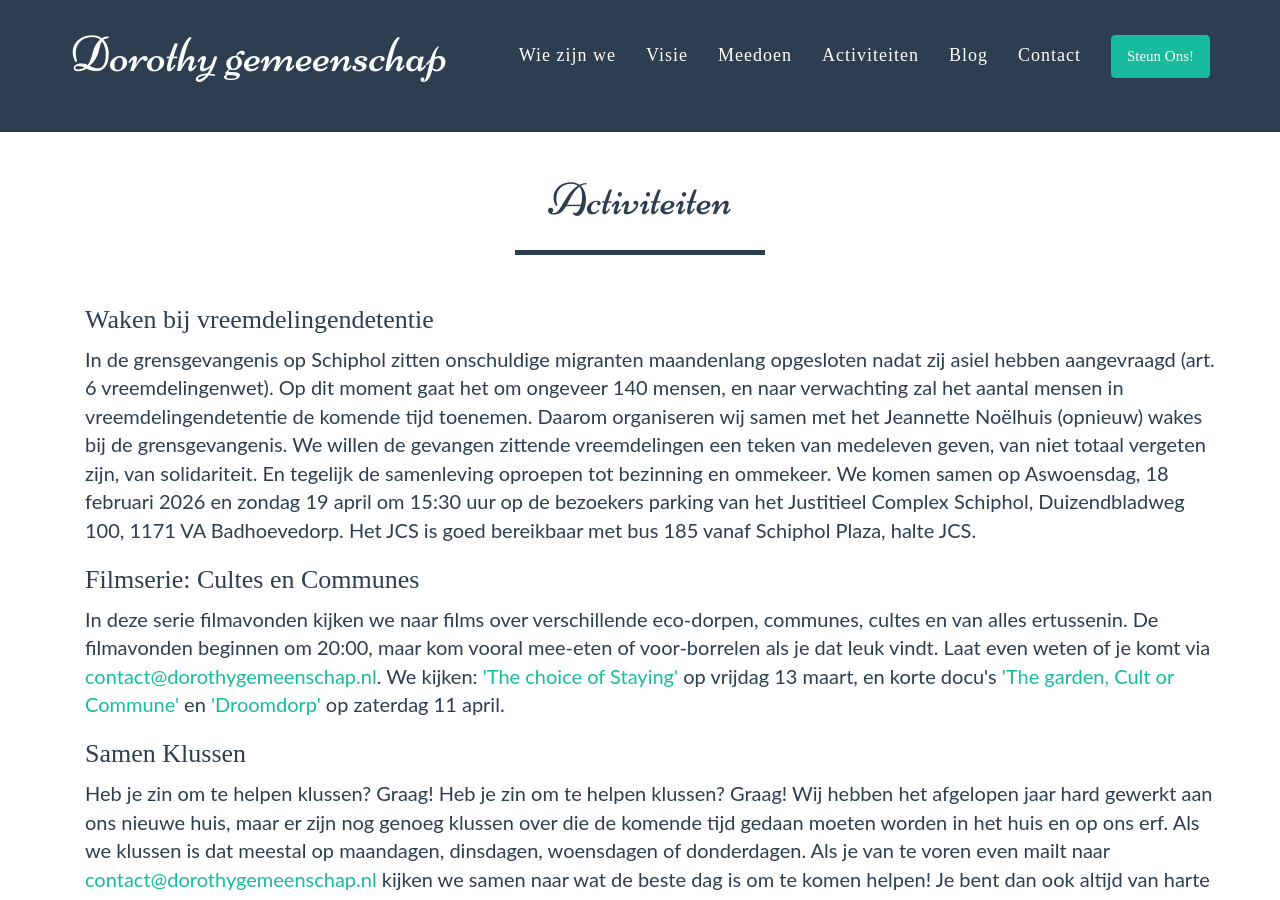
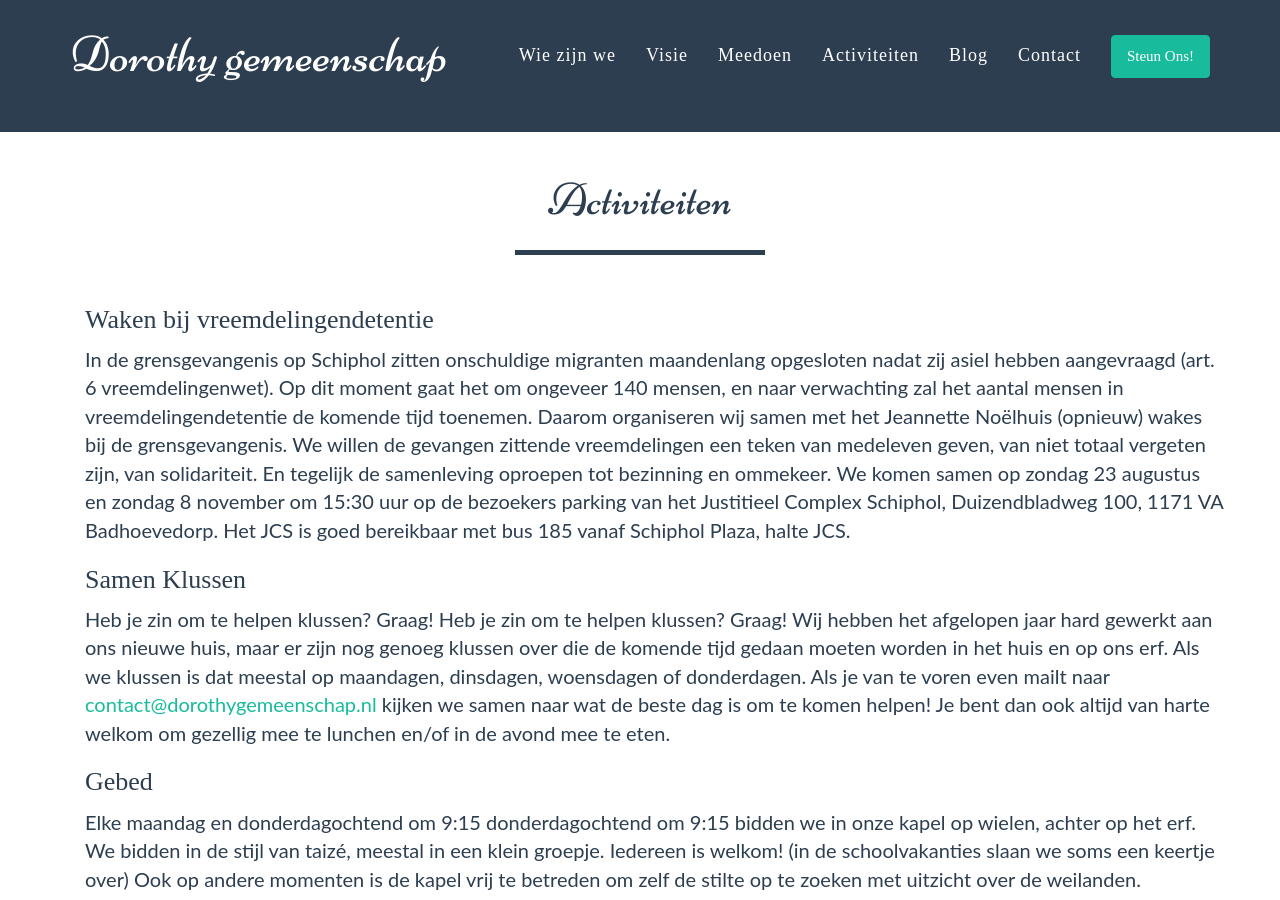
Before and after one commit to dorothygemeenschap/dorothygemeenschap.github.io, a Jekyll site: the page built from activiteiten.html, in a window 1280 px wide and 900 px high. Built offline with Jekyll 4.4.1, drawn with Linux system fonts in a browser that asks for light colours; some web fonts are replaced.

Commit message:
Update activiteiten.html

```diff
--- a/activiteiten.html
+++ b/activiteiten.html
@@ -15,19 +15,8 @@
 Daarom organiseren wij samen met het Jeannette Noëlhuis (opnieuw) wakes bij de grensgevangenis.
    We willen de gevangen zittende vreemdelingen een teken van medeleven geven, van niet totaal vergeten zijn,
    van solidariteit. En tegelijk de samenleving oproepen tot bezinning en ommekeer.
-   We komen samen op Aswoensdag, 18 februari 2026 en zondag 19 april om 15:30 uur op de bezoekers parking van het Justitieel Complex Schiphol, Duizendbladweg 100, 1171 VA Badhoevedorp.
-   Het JCS is goed bereikbaar met bus 185 vanaf Schiphol Plaza, halte JCS.
-</p>
-
-         <h3>Filmserie: Cultes en Communes</h3>
-<p>In deze serie filmavonden kijken we naar films over verschillende eco-dorpen, communes, cultes en van alles ertussenin.
-   De filmavonden beginnen om 20:00, maar kom vooral mee-eten of voor-borrelen als je dat leuk vindt. Laat even weten of je komt
-   via <a href="mailto:contact@dorothygemeenschap.nl">contact@dorothygemeenschap.nl</a>.
-
-We kijken: <a href=https://www.mattiamuravannuzzi.com/choiceofstaying>'The choice of Staying'</a>
-   op vrijdag 13 maart, en korte docu's <a href=https://www.youtube.com/watch?v=Mu6GRnFcGtA>'The garden, Cult or Commune'</a>
-   en <a href=https://www.vpro.nl/droomdorp >'Droomdorp'</a> op
-   zaterdag 11 april.
+   We komen samen op zondag 23 augustus en zondag 8 november om 15:30 uur op de bezoekers parking van het Justitieel Complex
+   Schiphol, Duizendbladweg 100, 1171 VA Badhoevedorp. Het JCS is goed bereikbaar met bus 185 vanaf Schiphol Plaza, halte JCS.
 </p>
 
 
```
